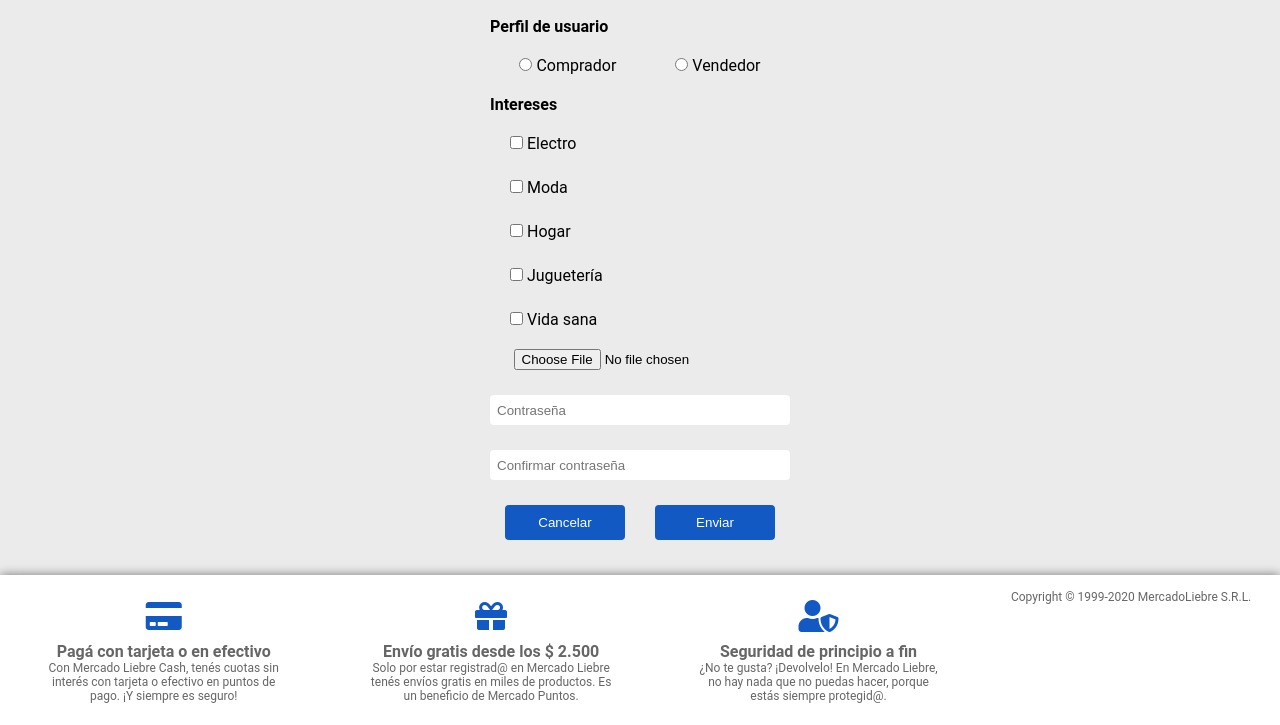
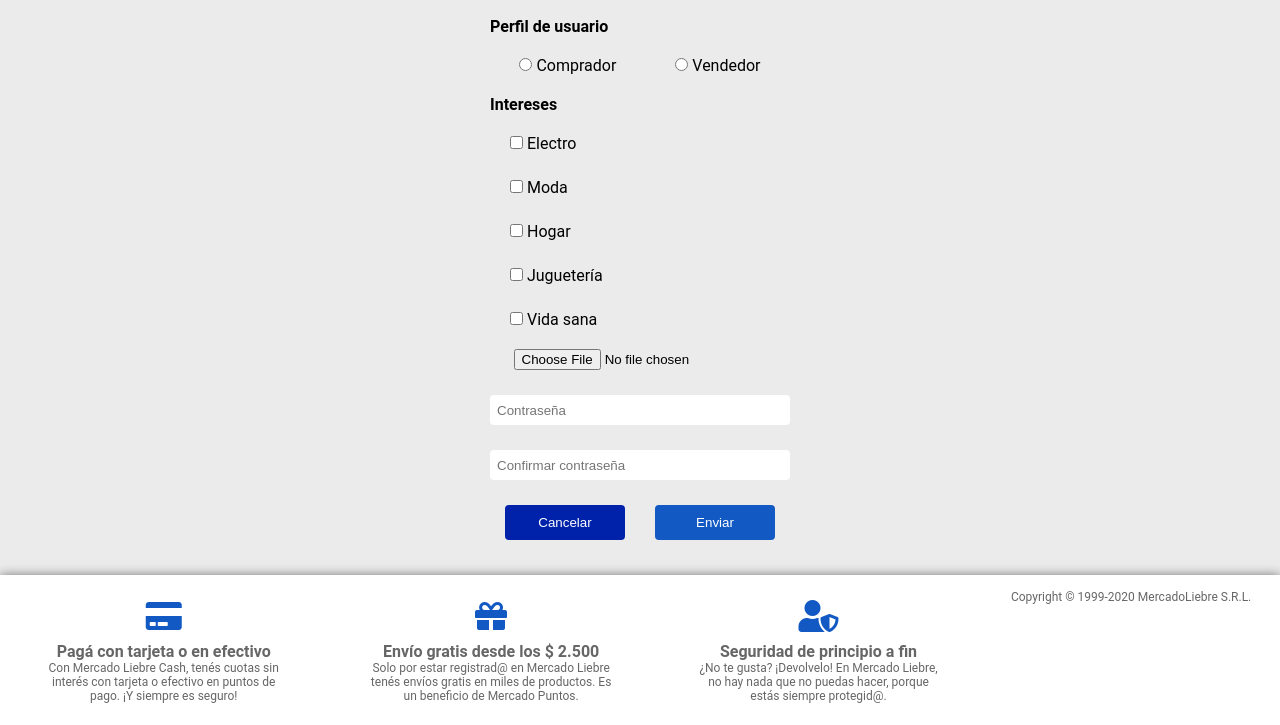
Before and after one commit to fAEDKAN/MercadoLiebrev2.0, a website: page views/register.html in a window 1280 px wide. In both pictures the pointer is over the button "Cancelar". Shown: the part 487-1212 px from the top of the page. Drawn offline with Linux system fonts and the light colour scheme; files that its build step writes are made by us from their sources; files whose address does not match are found by name.

Commit message:
transitions buttons added

```diff
--- a/public/css/index.css
+++ b/public/css/index.css
@@ -226,10 +226,6 @@ main {
 
 @media (min-width: 768px) {
 
-    header {
-        padding: 10px;
-    }
-
     .contenedor--header {
         justify-content: space-between;
         padding-bottom: 1%;
--- a/public/css/register.css
+++ b/public/css/register.css
@@ -69,3 +69,8 @@
     border-radius: 4px;
     border: none;
 }
+
+.main__section__form--btns button:hover {
+    transition: 0.5s;
+    background: #0022AA;
+}
```
